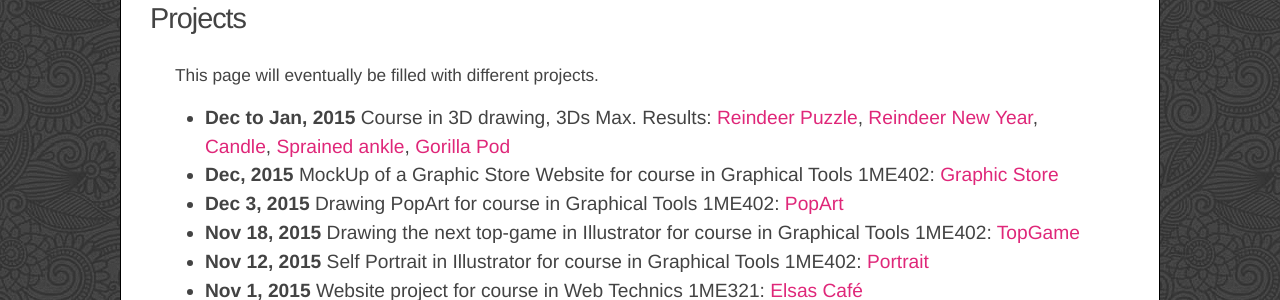
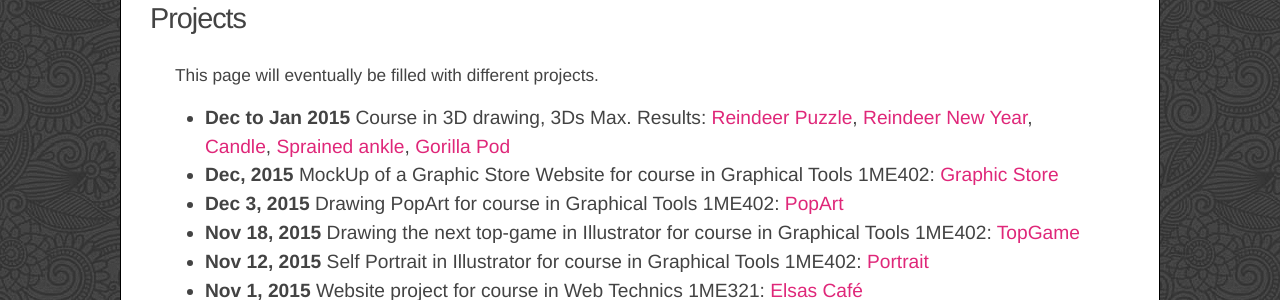
Before and after one commit to ulricaskarin/ulricaskarin.github.io, a Jekyll site: the page built from projects.md, in a window 1280 px wide. Shown: the part 450-750 px from the top of the page. Built offline with Jekyll 4.4.1, drawn with Linux system fonts in a browser that asks for light colours; comment, search, counter and statistics services are not loaded; part of the change alters nothing that is shown.

```diff
--- a/_config.yml
+++ b/_config.yml
@@ -21,6 +21,14 @@ comments:
     intensedebate:
         account: lillulli
 
+gems:
+- jekyll-mentions
+- jemoji
+- jekyll-redirect-from
+- jekyll-sitemap
+
+- jekyll-feed
+
 # Build settings
 markdown: kramdown
 timezone: Europe/Stockholm
--- a/projects.md
+++ b/projects.md
@@ -9,7 +9,7 @@ description: LNU School projects
 
 This page will eventually be filled with different projects.
 
-- **Dec to Jan, 2015** Course in 3D drawing, 3Ds Max. Results:
+- **Dec to Jan 2015** Course in 3D drawing, 3Ds Max. Results:
 [Reindeer Puzzle](http://ulricaskarin.com/puzzle.php){:target="_blank"}, [Reindeer New Year](http://ulricaskarin.com/reindeers.php){:target="_blank"},
  [Candle](http://ulricaskarin.com/candle.php){:target="_blank"}, [Sprained ankle](http://ulricaskarin.com/ankle.php){:target="_blank"},
  [Gorilla Pod](http://ulricaskarin.com/gorilla_pod.php){:target="_blank"}
```
